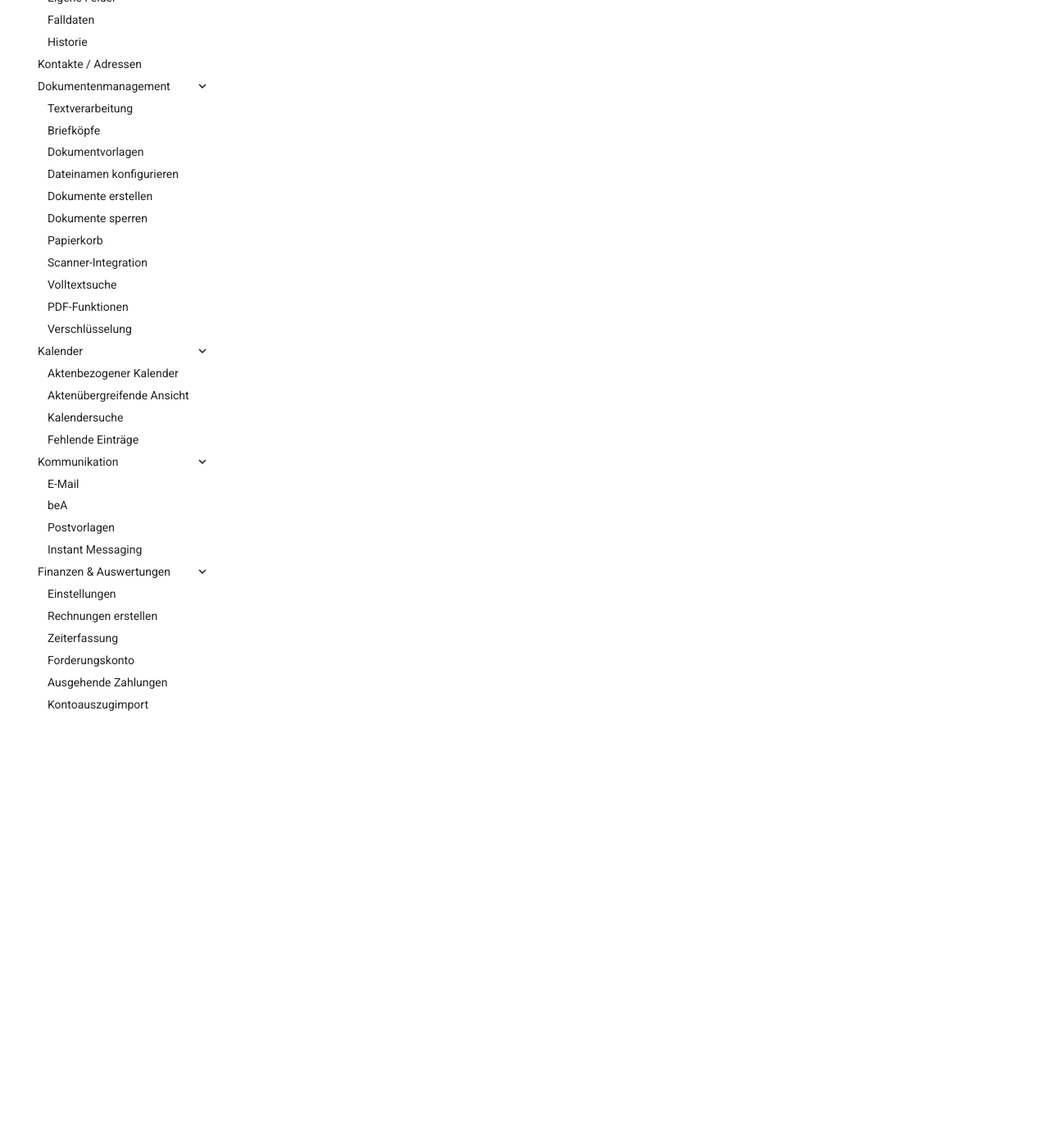
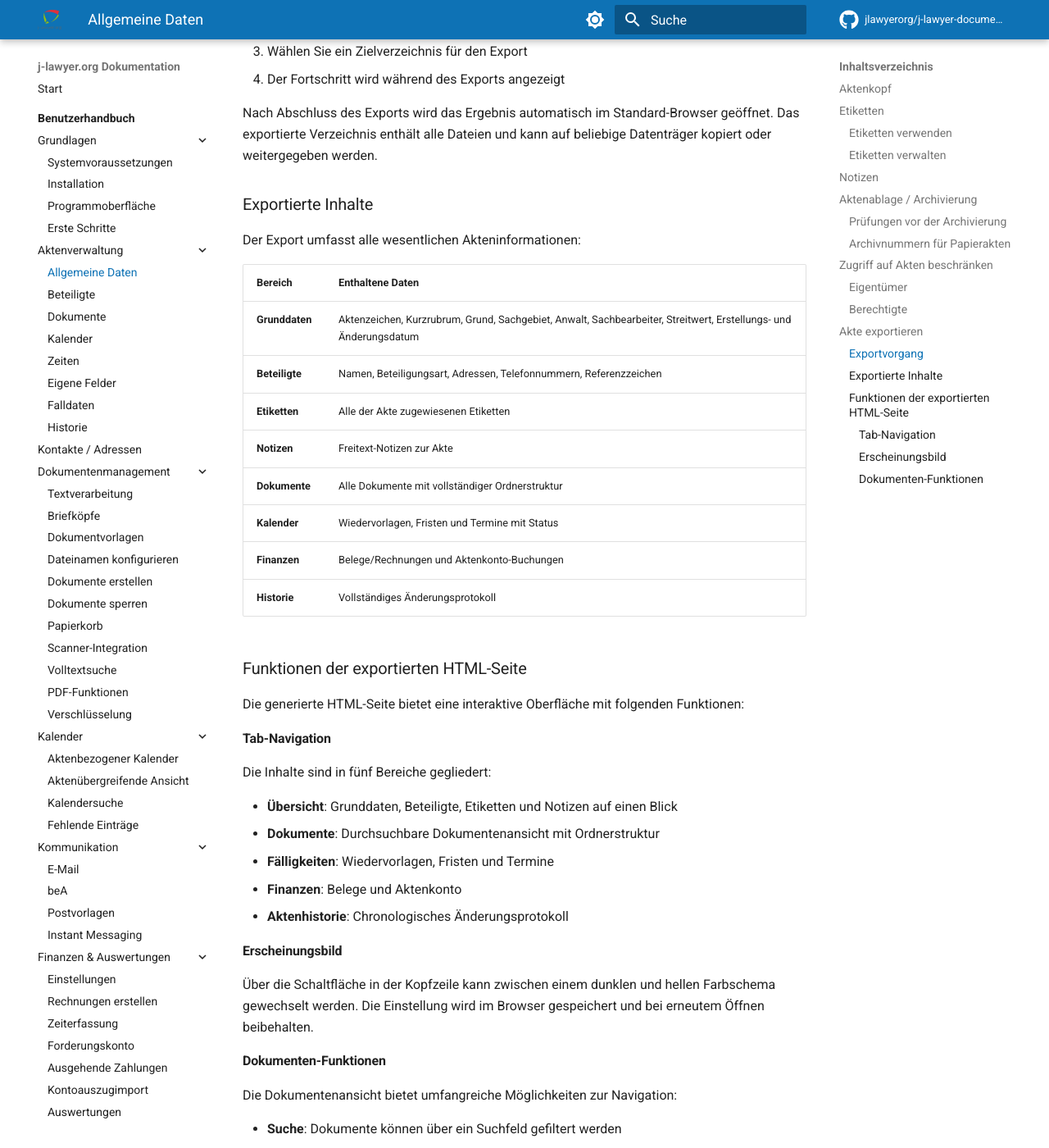
Before and after one commit to jlawyerorg/j-lawyer-documentation, an MkDocs documentation site: the page built from docs/benutzerhandbuch/aktenverwaltung/allgemeine-daten.md, in a window 1280 px wide and 1400 px high, scrolled down 4375 px. Shown: the whole window at 82% size. Built offline with MkDocs 1.6.1 and Material for MkDocs 9.7.7, drawn with Linux system fonts in a browser that asks for light colours; comment, search, counter and statistics services are not loaded; some of the changed text lies outside the part shown.

Commit message:
added html export documentation

```diff
--- a/docs/benutzerhandbuch/aktenverwaltung/allgemeine-daten.md
+++ b/docs/benutzerhandbuch/aktenverwaltung/allgemeine-daten.md
@@ -96,3 +96,67 @@
     Die Angabe berechtigter Gruppen bestimmt ausschließlich die Sichtbarkeit / Zugriffsmöglichkeit auf eine Akte. Welche Aktionen innerhalb der Akte möglich sind, leitet sich aus den Berechtigungen des Nutzers in der Nutzerverwaltung ab.
 
 ![Abbildung 6](../../images/j-lawyer-org-UserGuide-de-012.png)
+
+## Akte exportieren {#akte-exportieren}
+
+Die Export-Funktion ermöglicht es, eine Akte als HTML-Paket zu exportieren, das vollständig offline im Browser genutzt werden kann. Dies ist besonders nützlich, um Akteninhalte ohne Zugang zum j-lawyer-Server einzusehen - beispielsweise für externe Besprechungen, Gerichtstermine oder zur Archivierung.
+
+![Abbildung 7](../../images/case-export-html.png)
+
+### Exportvorgang
+
+1. Öffnen Sie die gewünschte Akte
+2. Klicken Sie auf das Export-Symbol in der Werkzeugleiste (Tooltip: "gesamte Akte als HTML exportieren")
+3. Wählen Sie ein Zielverzeichnis für den Export
+4. Der Fortschritt wird während des Exports angezeigt
+
+Nach Abschluss des Exports wird das Ergebnis automatisch im Standard-Browser geöffnet. Das exportierte Verzeichnis enthält alle Dateien und kann auf beliebige Datenträger kopiert oder weitergegeben werden.
+
+### Exportierte Inhalte
+
+Der Export umfasst alle wesentlichen Akteninformationen:
+
+| Bereich | Enthaltene Daten |
+|---------|-----------------|
+| **Grunddaten** | Aktenzeichen, Kurzrubrum, Grund, Sachgebiet, Anwalt, Sachbearbeiter, Streitwert, Erstellungs- und Änderungsdatum |
+| **Beteiligte** | Namen, Beteiligungsart, Adressen, Telefonnummern, Referenzzeichen |
+| **Etiketten** | Alle der Akte zugewiesenen Etiketten |
+| **Notizen** | Freitext-Notizen zur Akte |
+| **Dokumente** | Alle Dokumente mit vollständiger Ordnerstruktur |
+| **Kalender** | Wiedervorlagen, Fristen und Termine mit Status |
+| **Finanzen** | Belege/Rechnungen und Aktenkonto-Buchungen |
+| **Historie** | Vollständiges Änderungsprotokoll |
+
+### Funktionen der exportierten HTML-Seite
+
+Die generierte HTML-Seite bietet eine interaktive Oberfläche mit folgenden Funktionen:
+
+#### Tab-Navigation
+
+Die Inhalte sind in fünf Bereiche gegliedert:
+
+- **Übersicht**: Grunddaten, Beteiligte, Etiketten und Notizen auf einen Blick
+- **Dokumente**: Durchsuchbare Dokumentenansicht mit Ordnerstruktur
+- **Fälligkeiten**: Wiedervorlagen, Fristen und Termine
+- **Finanzen**: Belege und Aktenkonto
+- **Aktenhistorie**: Chronologisches Änderungsprotokoll
+
+#### Erscheinungsbild
+
+Über die Schaltfläche in der Kopfzeile kann zwischen einem dunklen und hellen Farbschema gewechselt werden. Die Einstellung wird im Browser gespeichert und bei erneutem Öffnen beibehalten.
+
+#### Dokumenten-Funktionen
+
+Die Dokumentenansicht bietet umfangreiche Möglichkeiten zur Navigation:
+
+- **Suche**: Dokumente können über ein Suchfeld gefiltert werden
+- **Sortierung**: Sortierung nach Name, Datum oder Dateigröße (auf- oder absteigend)
+- **Ordner auf-/zuklappen**: Alle Ordner können gleichzeitig geöffnet oder geschlossen werden
+- **Dateityp-Filter**: Bestimmte Dateitypen (Medien, Bilder, Dokumente, PDF, HTML, EML, BEA, MD) können ausgeblendet werden
+- **Direkter Zugriff**: Dokumente können direkt durch Anklicken geöffnet werden
+
+!!! tip "Offline-Nutzung"
+    Der Export funktioniert vollständig offline - es ist keine Internetverbindung erforderlich. Alle Dokumente, Stylesheets und Skripte sind im Export-Verzeichnis enthalten.
+
+!!! tip "Alternative: PDF-Export"
+    Wenn Sie nur ausgewählte Dokumente als einzelne PDF-Datei benötigen, nutzen Sie die Funktion [Ausgewählte Dokumente als ein PDF exportieren](../dokumentenmanagement/pdf.md#akte-ausgewahlte-dokumente-als-ein-pdf-exportieren).
--- a/mkdocs.yml
+++ b/mkdocs.yml
@@ -161,32 +161,33 @@
     - Version 3.4: releasenotes/v3-4.md
     - Version 3.3: releasenotes/v3-3.md
     - Version 3.2: releasenotes/v3-2.md
-    - Version 3.1: releasenotes/v3-1.md
-    - Version 3.0: releasenotes/v3-0.md
-    - Version 2.6.1: releasenotes/v2-6-1.md
-    - Version 2.6: releasenotes/v2-6.md
-    - Version 2.5: releasenotes/v2-5.md
-    - Version 2.4: releasenotes/v2-4.md
-    - Version 2.3: releasenotes/v2-3.md
-    - Version 2.2: releasenotes/v2-2.md
-    - Version 2.1: releasenotes/v2-1.md
-    - Version 2.0.1: releasenotes/v2-0-1.md
-    - Version 2.0: releasenotes/v2-0.md
-    - Version 1.14: releasenotes/v1-14.md
-    - Version 1.13: releasenotes/v1-13.md
-    - Version 1.12: releasenotes/v1-12.md
-    - Version 1.11: releasenotes/v1-11.md
-    - Version 1.10: releasenotes/v1-10.md
-    - Version 1.9.1: releasenotes/v1-9-1.md
-    - Version 1.9: releasenotes/v1-9.md
-    - Version 1.8.1: releasenotes/v1-8-1.md
-    - Version 1.8: releasenotes/v1-8.md
-    - Version 1.7.1: releasenotes/v1-7-1.md
-    - Version 1.7: releasenotes/v1-7.md
-    - Version 1.6: releasenotes/v1-6.md
-    - Version 1.5: releasenotes/v1-5.md
-    - Version 1.4: releasenotes/v1-4.md
-    - Version 1.3: releasenotes/v1-3.md
-    - Version 1.2: releasenotes/v1-2.md
-    - Version 1.1: releasenotes/v1-1.md
-    - Version 1.0: releasenotes/v1-0.md
+    - Archiv:
+      - Version 3.1: releasenotes/v3-1.md
+      - Version 3.0: releasenotes/v3-0.md
+      - Version 2.6.1: releasenotes/v2-6-1.md
+      - Version 2.6: releasenotes/v2-6.md
+      - Version 2.5: releasenotes/v2-5.md
+      - Version 2.4: releasenotes/v2-4.md
+      - Version 2.3: releasenotes/v2-3.md
+      - Version 2.2: releasenotes/v2-2.md
+      - Version 2.1: releasenotes/v2-1.md
+      - Version 2.0.1: releasenotes/v2-0-1.md
+      - Version 2.0: releasenotes/v2-0.md
+      - Version 1.14: releasenotes/v1-14.md
+      - Version 1.13: releasenotes/v1-13.md
+      - Version 1.12: releasenotes/v1-12.md
+      - Version 1.11: releasenotes/v1-11.md
+      - Version 1.10: releasenotes/v1-10.md
+      - Version 1.9.1: releasenotes/v1-9-1.md
+      - Version 1.9: releasenotes/v1-9.md
+      - Version 1.8.1: releasenotes/v1-8-1.md
+      - Version 1.8: releasenotes/v1-8.md
+      - Version 1.7.1: releasenotes/v1-7-1.md
+      - Version 1.7: releasenotes/v1-7.md
+      - Version 1.6: releasenotes/v1-6.md
+      - Version 1.5: releasenotes/v1-5.md
+      - Version 1.4: releasenotes/v1-4.md
+      - Version 1.3: releasenotes/v1-3.md
+      - Version 1.2: releasenotes/v1-2.md
+      - Version 1.1: releasenotes/v1-1.md
+      - Version 1.0: releasenotes/v1-0.md
```
Also changed, not shown: docs/images/case-export-html.png (added).
